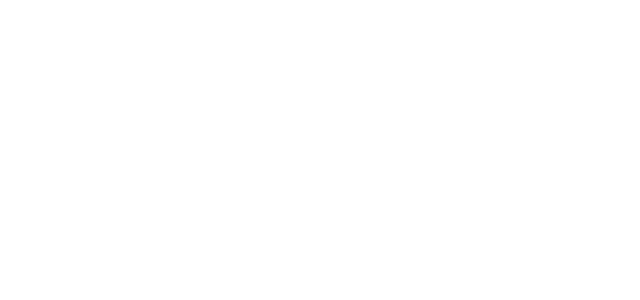
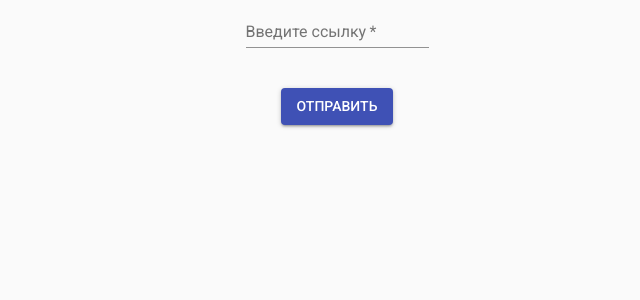
Before and after one commit to mapuaptu/webtorrent-demo, a React (Create React App) app in the folder client/: page / in a window 1280 px wide. Shown: the top 300 px of the page, without its empty margins (303-943 px from the left). Built offline with nearby package versions, Linux system fonts and the light colour scheme.

Commit message:
Наработки по проекту

```diff
--- a/client/public/index.html
+++ b/client/public/index.html
@@ -4,37 +4,12 @@
     <meta charset="utf-8">
     <meta name="viewport" content="width=device-width, initial-scale=1, shrink-to-fit=no">
     <meta name="theme-color" content="#000000">
-    <!--
-      manifest.json provides metadata used when your web app is added to the
-      homescreen on Android. See https://developers.google.com/web/fundamentals/engage-and-retain/web-app-manifest/
-    -->
     <link rel="manifest" href="%PUBLIC_URL%/manifest.json">
     <link rel="shortcut icon" href="%PUBLIC_URL%/favicon.ico">
-    <!--
-      Notice the use of %PUBLIC_URL% in the tags above.
-      It will be replaced with the URL of the `public` folder during the build.
-      Only files inside the `public` folder can be referenced from the HTML.
-
-      Unlike "/favicon.ico" or "favicon.ico", "%PUBLIC_URL%/favicon.ico" will
-      work correctly both with client-side routing and a non-root public URL.
-      Learn how to configure a non-root public URL by running `npm run build`.
-    -->
-    <title>React App</title>
+    <meta name="viewport" content="minimum-scale=1, initial-scale=1, width=device-width, shrink-to-fit=no" />
+    <title>Webtorrent</title>
   </head>
   <body>
-    <noscript>
-      You need to enable JavaScript to run this app.
-    </noscript>
     <div id="root"></div>
-    <!--
-      This HTML file is a template.
-      If you open it directly in the browser, you will see an empty page.
-
-      You can add webfonts, meta tags, or analytics to this file.
-      The build step will place the bundled scripts into the <body> tag.
-
-      To begin the development, run `npm start` or `yarn start`.
-      To create a production bundle, use `npm run build` or `yarn build`.
-    -->
   </body>
 </html>
--- a/client/src/App.js
+++ b/client/src/App.js
@@ -1,11 +1,22 @@
 import React, { Component } from 'react';
+import WebTorrent from './components/WebTorrent';
+import Container from './components/Container';
+import CssBaseline from '@material-ui/core/CssBaseline';
+import 'typeface-roboto';
+
+const magnetLink =
+  'magnet:?xt=urn:btih:78213e3bb59041eb4cad232924eb8797a2b47592&dn=1.+Introducing+Advanced+GraphQL.mp4&tr=udp%3A%2F%2Fexplodie.org%3A6969&tr=udp%3A%2F%2Ftracker.coppersurfer.tk%3A6969&tr=udp%3A%2F%2Ftracker.empire-js.us%3A1337&tr=udp%3A%2F%2Ftracker.leechers-paradise.org%3A6969&tr=udp%3A%2F%2Ftracker.opentrackr.org%3A1337&tr=wss%3A%2F%2Ftracker.btorrent.xyz&tr=wss%3A%2F%2Ftracker.fastcast.nz&tr=wss%3A%2F%2Ftracker.openwebtorrent.com';
 
 class App extends Component {
   render() {
     return (
-      <div className="App">
-        <div />
-      </div>
+      <CssBaseline>
+        <div className="App">
+          <Container>
+            <WebTorrent />
+          </Container>
+        </div>
+      </CssBaseline>
     );
   }
 }
--- /dev/null
+++ b/client/src/components/Container.js
@@ -0,0 +1,17 @@
+import React from 'react';
+import styled from 'styled-components';
+
+const StyledContainer = styled.div`
+  display: flex;
+  flex-flow: column;
+  align-items: center;
+  width: 100%;
+  height: 100%;
+  min-height: 100vh;
+`;
+
+const Container = props => {
+  return <StyledContainer>{props.children}</StyledContainer>;
+};
+
+export default Container;
--- /dev/null
+++ b/client/src/components/WebTorrent.js
@@ -0,0 +1,66 @@
+import React, { Component } from 'react';
+import { TextField, Button, Typography } from '@material-ui/core';
+import Container from './Container';
+import styled from 'styled-components';
+import axios from 'axios';
+
+const StyledInput = styled.div`
+  margin-bottom: 40px;
+`;
+
+class WebTorrent extends Component {
+  state = {
+    value: '',
+    response: '',
+  };
+
+  handleSubmit = () => {
+    axios
+      .post(
+        'http://localhost:5000/webtorrent',
+        {
+          value: this.state.value,
+        },
+        { headers: { 'Content-Type': 'application/json' } },
+      )
+      .then(response => {
+        console.log(response);
+
+        this.setState(() => ({
+          response: response.data.msg,
+        }));
+      });
+  };
+
+  handleChange = event => {
+    event.persist();
+
+    const value = event.target.value;
+
+    this.setState(() => ({
+      value,
+    }));
+  };
+
+  render() {
+    return (
+      <Container>
+        <StyledInput>
+          <TextField
+            id="webtorrent"
+            label="Введите ссылку"
+            name="webtorrent"
+            required={true}
+            onChange={this.handleChange}
+          />
+        </StyledInput>
+        <Button variant="contained" color="primary" onClick={this.handleSubmit}>
+          Отправить
+        </Button>
+        <Typography>{this.state.response}</Typography>
+      </Container>
+    );
+  }
+}
+
+export default WebTorrent;
```
Also changed, not shown: client/package.json (+7 -2 lines), package.json (+9 -2 lines), client/src/index.css (line endings or trailing spaces), 1 other file (tests, documents, lock files or other folders).
